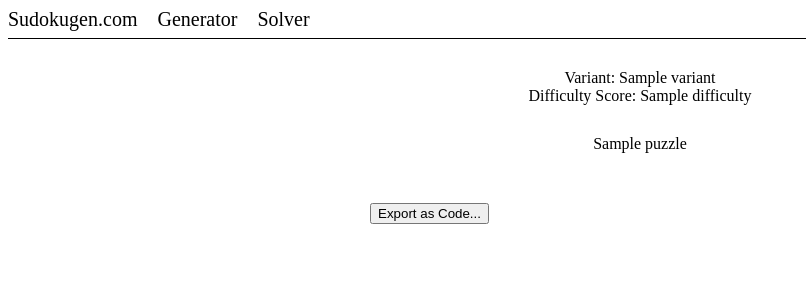
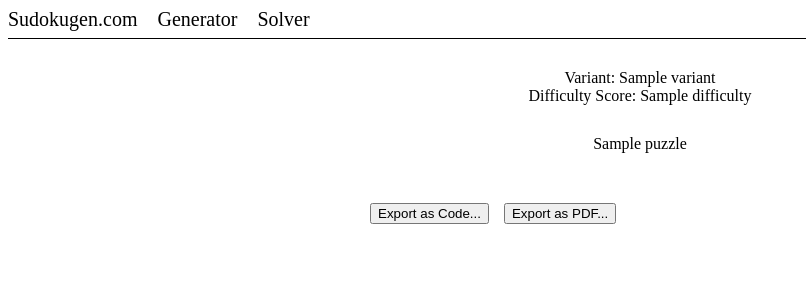
Before and after one commit to emorgan00/sudokugen, a Flask app: template app/templates/display.html in a window 1280 px wide. Shown: the top 300 px of the page, without its empty margins (0-806 px from the left). Run offline with Flask 2, Linux system fonts and the light colour scheme; the template is opened without the code that fills it: most values are stand-ins (such as "Sample title", 1, 10 or a date in 2020).

Commit message:
attempt at exporting pdfs

```diff
--- a/app/__init__.py
+++ b/app/__init__.py
@@ -75,3 +75,11 @@ def solve():
 			difficulty = sc,
 			code = sudoku.grid_to_string(g, True)
 		)
+
+@app.route('/pdf', methods = ['POST'])
+def pdf():
+
+	from flask_weasyprint import HTML, render_pdf
+
+	html = render_grid(grid_from_form(request.form))
+	return render_pdf(HTML(string = html))
--- a/app/templates/display.html
+++ b/app/templates/display.html
@@ -6,12 +6,16 @@
 			Variant: {{ variant }}<br>
 			Difficulty Score: {{ difficulty }}
 		</div>
-		<form class='sudoku_form' id='sudoku_form' method='POST' onkeypress='return event.keyCode != 13;'>
+		<form class='sudoku_form'>
 			{{ puzzle|safe }}
-			<input type='hidden' name='variant' value='{{ variant }}'>
 		</form>
 		<div style='margin-top: 50px;'>
-			<input type='button' value='Export as Code...' onclick='toggle_code();' style='float: left;'>
+			<form action='/pdf' target='_blank' method='POST' onkeypress='return event.keyCode != 13;'>
+				<input type='button' value='Export as Code...' onclick='toggle_code();' style='float: left;'>
+				<input type='submit' value='Export as PDF...' style='float: left; margin-left: 15px;'>
+				<input type='hidden' name='variant' value='{{ variant }}'>
+				<input type='hidden' name='code' value='{{ code }}'>
+			</form>
 		</div> <br>
 		<div class='sudoku_info' id='code' style='margin-top: 50px; display: none; text-align: left;'>
 			{{ code }}
```
Also changed, not shown: README.md.
